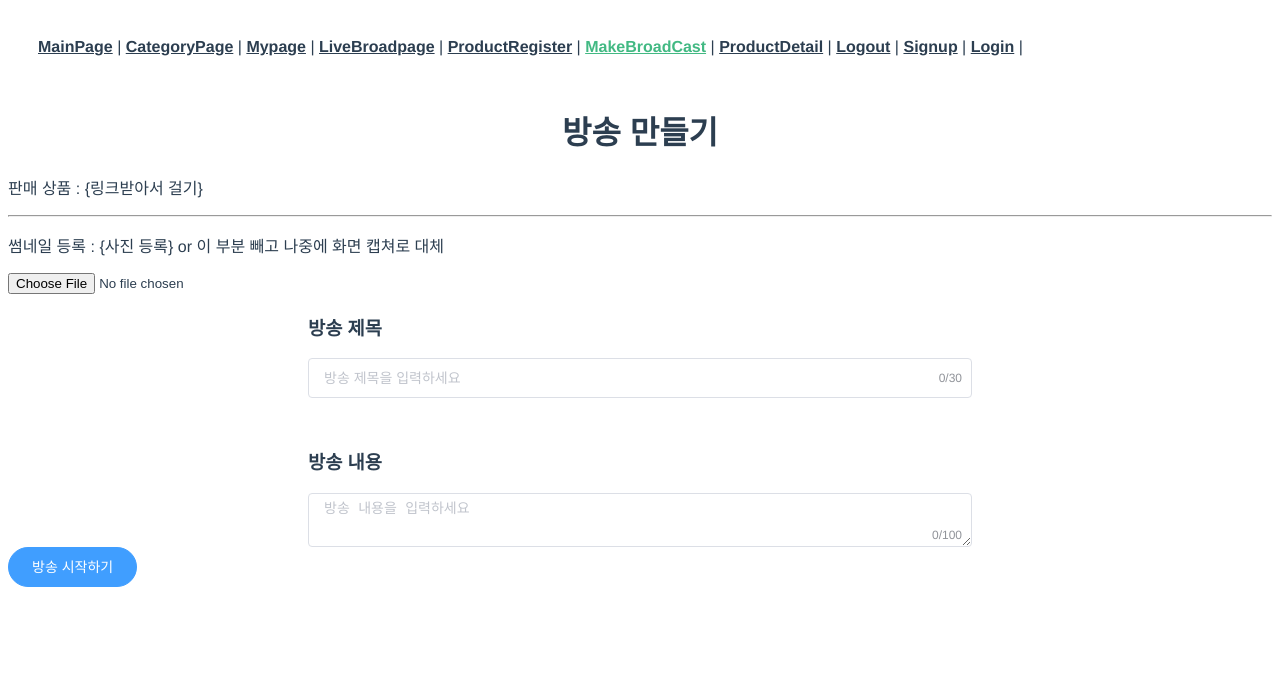
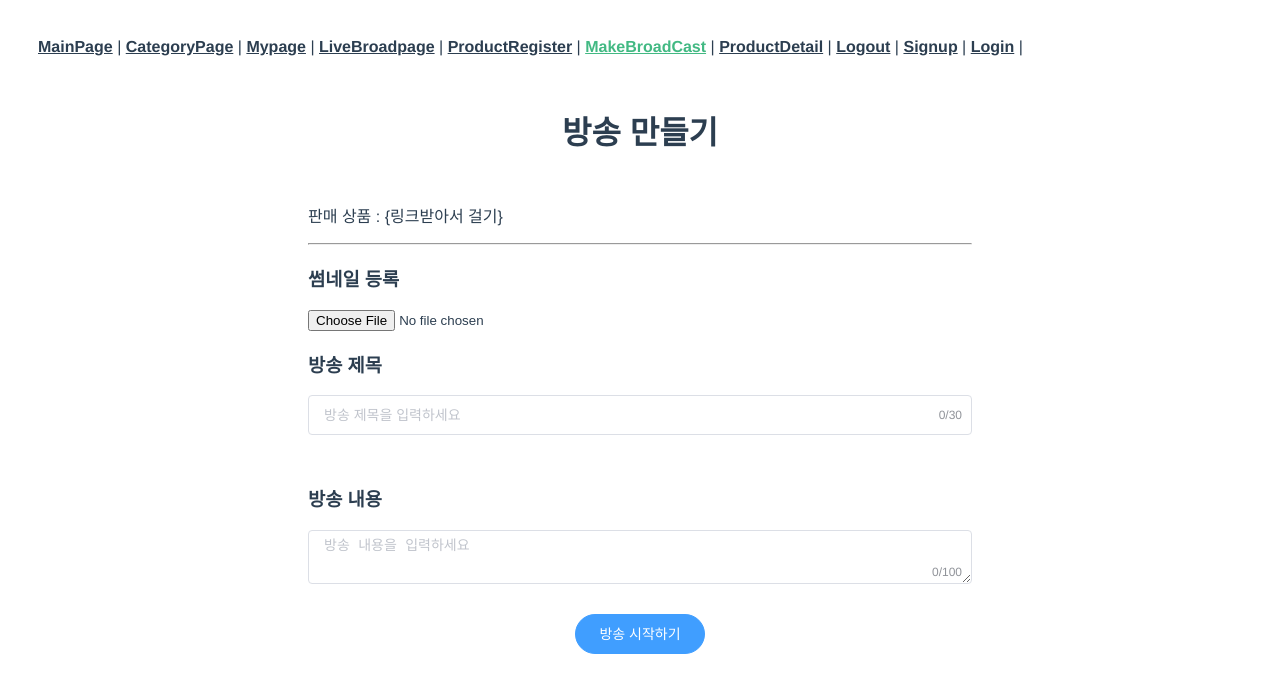
Before and after one commit to rubetyy/-, a Vue app in the folder frontend/: page /makebroadcast in a window 1280 px wide. Shown: the top 692 px of the page. Built offline with nearby package versions, Linux system fonts and the light colour scheme.

Commit message:
feat: [FE] 방송만들기 store 생성

```diff
--- a/frontend/src/store/index.js
+++ b/frontend/src/store/index.js
@@ -3,24 +3,14 @@ import Vuex from 'vuex'
 
 Vue.use(Vuex)
 
-// export default new Vuex.Store({
-//   state: {
-//   },
-//   mutations: {
-//   },
-//   actions: {
-//   },
-//   modules: {
-//   }
-// })
 import userStore from '@/store/modules/userStore.js'
-// import postStore from '@/store/modules/postStore.js'
+import live from '@/store/modules/live.js'
 
 const store = new Vuex.Store({
   modules: {
     // 키: 값 형태로 저장됩니다.
     userStore: userStore,
-    // postStore: postStore
+    live: live,
   }
 })
 
--- /dev/null
+++ b/frontend/src/store/modules/live.js
@@ -0,0 +1,23 @@
+// import axios from 'axios'
+
+const live = {
+  namespaced: true,
+  state: {
+
+  },
+  getters: {
+
+  },
+  mutations: {
+
+  },
+  actions: {
+    // async startLive(context, params) {
+    //   const url = ''
+    //   const res = await axios.post(url, params)
+    //   console.log(res)
+    // },
+  }
+}
+
+export default live
--- a/frontend/src/views/LiveBroadpage.vue
+++ b/frontend/src/views/LiveBroadpage.vue
@@ -1,5 +1,5 @@
 <template>
-  <div>
+  <div id="livepage">
     <h1>LiveBroadpage</h1>
     <el-row>
       <el-button icon="el-icon-search" circle></el-button>
@@ -19,5 +19,7 @@ export default {
 </script>
 
 <style scoped>
-
+#livepage {
+  text-align: center;
+}
 </style>
--- a/frontend/src/views/MakeBroadCast.vue
+++ b/frontend/src/views/MakeBroadCast.vue
@@ -2,13 +2,14 @@
   <div>
     <h1 id="header">방송 만들기</h1>
 
-    <!-- 상품상세페이지에서 링크 넘겨줘야함 -> 자동으로 링크 등록할 수 있도록 -->
-    <p>판매 상품 : {링크받아서 걸기}</p>
-    <hr>
-    <p>썸네일 등록 : {사진 등록} or 이 부분 빼고 나중에 화면 캡쳐로 대체</p>
-    <input type="file">
+    <div class="broad-box">
+      <!-- 상품상세페이지에서 링크 넘겨줘야함 -> 자동으로 링크 등록할 수 있도록 -->
+      <p>판매 상품 : {링크받아서 걸기}</p>
+      <hr>
+      <h3>썸네일 등록</h3>
+      <!-- 사진 등록 or 이 부분 빼고 나중에 화면 캡쳐로 대체 -->
+      <input type="file">
 
-    <div class="broad-box">
       <h3>방송 제목</h3>
       <el-input
         type="text"
@@ -29,14 +30,19 @@
       >
       </el-input>
     </div>
-
-    <el-button type="primary" round class="start-btn" @click="startLive">방송 시작하기</el-button>
+    <div class="start-btn">
+      <el-button type="primary" round @click="startLive">방송 시작하기</el-button>
+    </div>
 
   </div>
 </template>
 
 <script>
 // 필수항목 유효성 검사
+// import { mapActions } from 'vuex'
+
+// const live = 'live'
+
 export default {
   name: 'MakeBroadCast',
   data: function () {
@@ -44,6 +50,23 @@ export default {
       title: '',
       text: '',
     }
+  },
+  methods : {
+    startLive: function() {
+      if (this.title.trim() && this.text.trim()) {
+        const params = {
+          title: this.title.trim(),
+          text: this.text.trim(),
+        }
+        this.$store.dispatch('reviewModify', params)
+        this.$router.push({ name: 'LiveBroadpage' })
+      } else if (this.title.trim()) {
+        alert('내용을 입력해주세요')
+      } else {
+        alert('제목을 입력해주세요')
+      }
+    },
+
   },
 }
 </script>
@@ -53,9 +76,11 @@ export default {
   text-align: center;
 }
 .broad-box {
-  margin: 0 300px;
+  margin: 50px 300px 30px;
 }
 .start-btn {
-  text-align: center;
+  display: flex;
+  justify-content: center;
+  /* text-align: center; */
 }
 </style>
```
